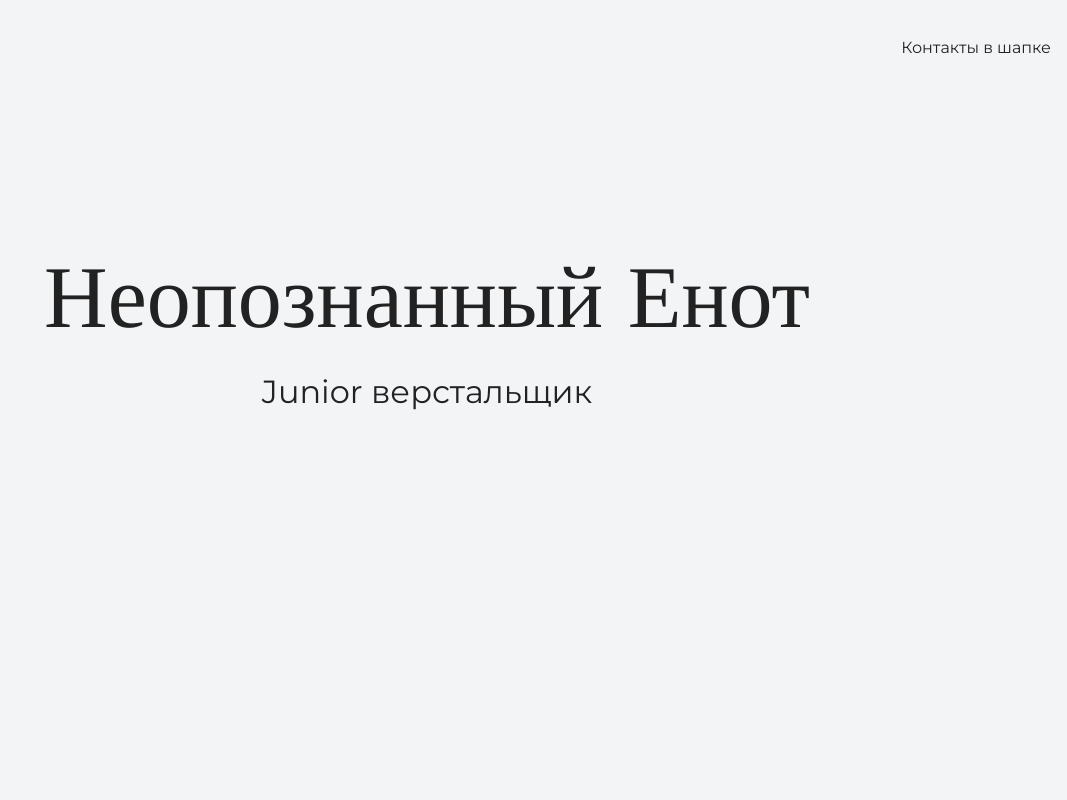
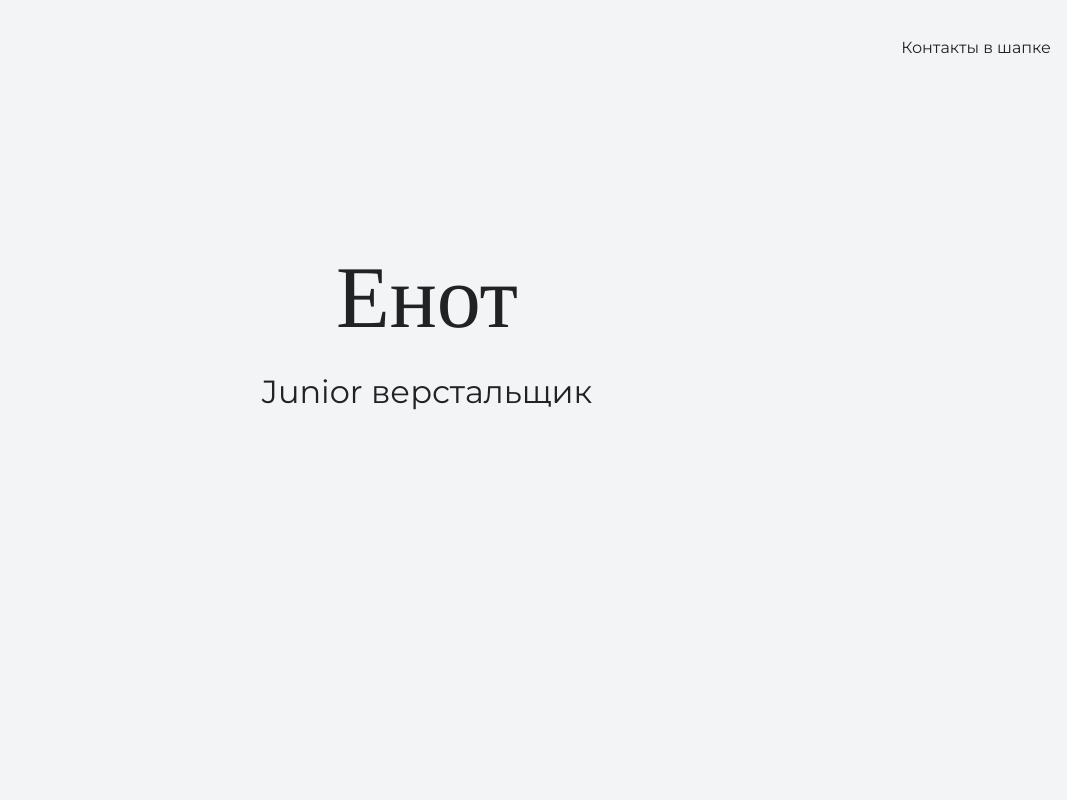
Before and after one commit to SkillsOnFIre/my-site, a plain HTML site: page index.html in a window 1280 px wide. Shown: the top 800 px of the page, without its empty margins (213-1280 px from the left). Drawn offline with nearby package versions, Linux system fonts and the light colour scheme.

Commit message:
Меняет текст на главной странице

```diff
--- a/index.html
+++ b/index.html
@@ -15,7 +15,7 @@
     </header>
 
     <section class="hero-image">
-      <h1 class="heading">Неопознанный Енот</h1>
+      <h1 class="heading">Енот</h1>
       <p>Junior верстальщик</p>
     </section>
 
```
